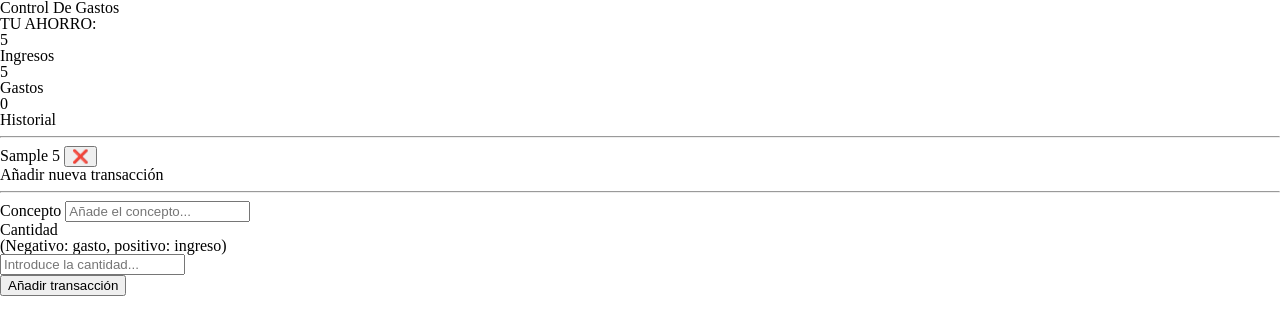
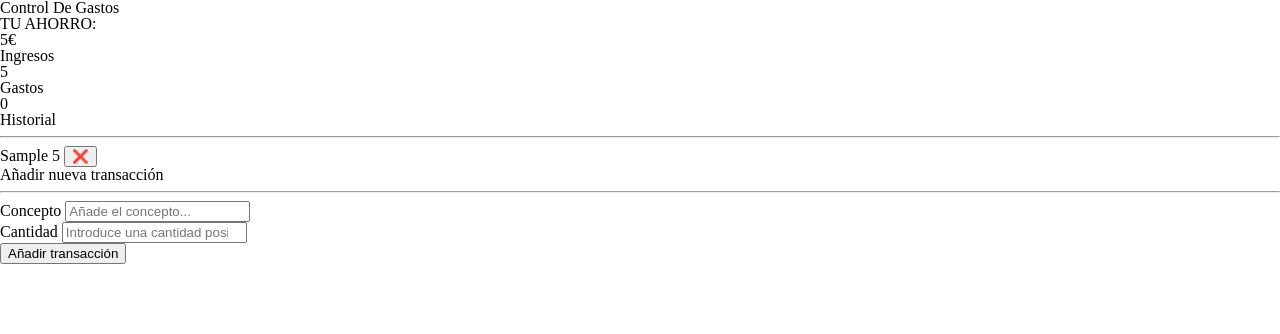
Before and after one commit to YolandaDiaz/Practica-Javascript-en-el-navegador, a plain HTML site: page index.html in a window 1280 px wide. Both pictures are taken after typing "Sample", "5" into the empty fields and a click on the button "Añadir transacción". Drawn offline with Linux system fonts and the light colour scheme.

```diff
--- a/index.html
+++ b/index.html
@@ -38,12 +38,11 @@
     <form  novalidate>
         <ul class="InputForm">
             <label for="concept" class="formTag">Concepto</label>
-            <input required id="concept" name="concept" type="text" placeholder="Añade el concepto...">
+            <input id="concept" name="concept" type="text" placeholder="Añade el concepto..." required>
         </ul>
         <ul class="InputForm">
             <label for="quantity" class="formTag" >Cantidad</label>
-            <div>(Negativo: gasto, positivo: ingreso)</div>
-            <input required id="quantity" name="quantity" type="number" step="0.01" placeholder="Introduce la cantidad..." >
+            <input id="quantity" name="quantity" type="number" step="0.01" placeholder="Introduce una cantidad positiva para ingresos o negativa pra gastos" required >
         </ul>
         <button id="addtrans" type="submit">Añadir transacción</button>
     </form>
--- a/index.js
+++ b/index.js
@@ -6,8 +6,8 @@ let expendListElement = document.querySelector('#register');
 let incomeElement = document.querySelector('#income');
 let expensesElement = document.querySelector('#expenses');
 let totalElement = document.querySelector('#total');
-let positivos = 0;
-let negativos = 0;
+let positive = 0;
+let negative = 0;
 let total = 0;
 
 function saveRegister(expense) {
@@ -24,22 +24,21 @@ function saveRegister(expense) {
 }
 
 function saveEntry(expense) {
-  let cantidad = parseFloat(expense.quantity);
-  total = total + cantidad;
-  totalElement.innerHTML = (total);
-  if (cantidad >= 0) {
-    positivos = positivos + cantidad;
-    incomeElement.innerHTML = (positivos)
-  } else {
-    negativos = negativos + cantidad;
-    expensesElement.innerHTML = (negativos)
-  }
+  let cant = parseFloat(expense.quantity);
+  if (cant >= 0) {
+    positive = positive + cant;
+    incomeElement.innerHTML = (positive)
+  } else if (cant < 0) {
+    negative = negative + cant;
+    expensesElement.innerHTML = (negative)
+  };
+  total = positive + negative + "€";
+  totalElement.innerHTML = (total)
 };
 
 // añadir listener al evento click del botón
 buttonElement.addEventListener("click", (event) => {
   event.preventDefault();
-  // accedemos al DOM para buscar el input
   const inputConcept = document.querySelector('#concept');
   const inputQuantity = document.querySelector("#quantity");
   // guardamos el valor en localStorage
@@ -65,7 +64,3 @@ buttonElement.addEventListener("click", (event) => {
 //  event.preventDefault();
 
 //})
-
-//Mostrar ingresos y gastos
-
-//Mostar suma de ingresos y gastos
```
